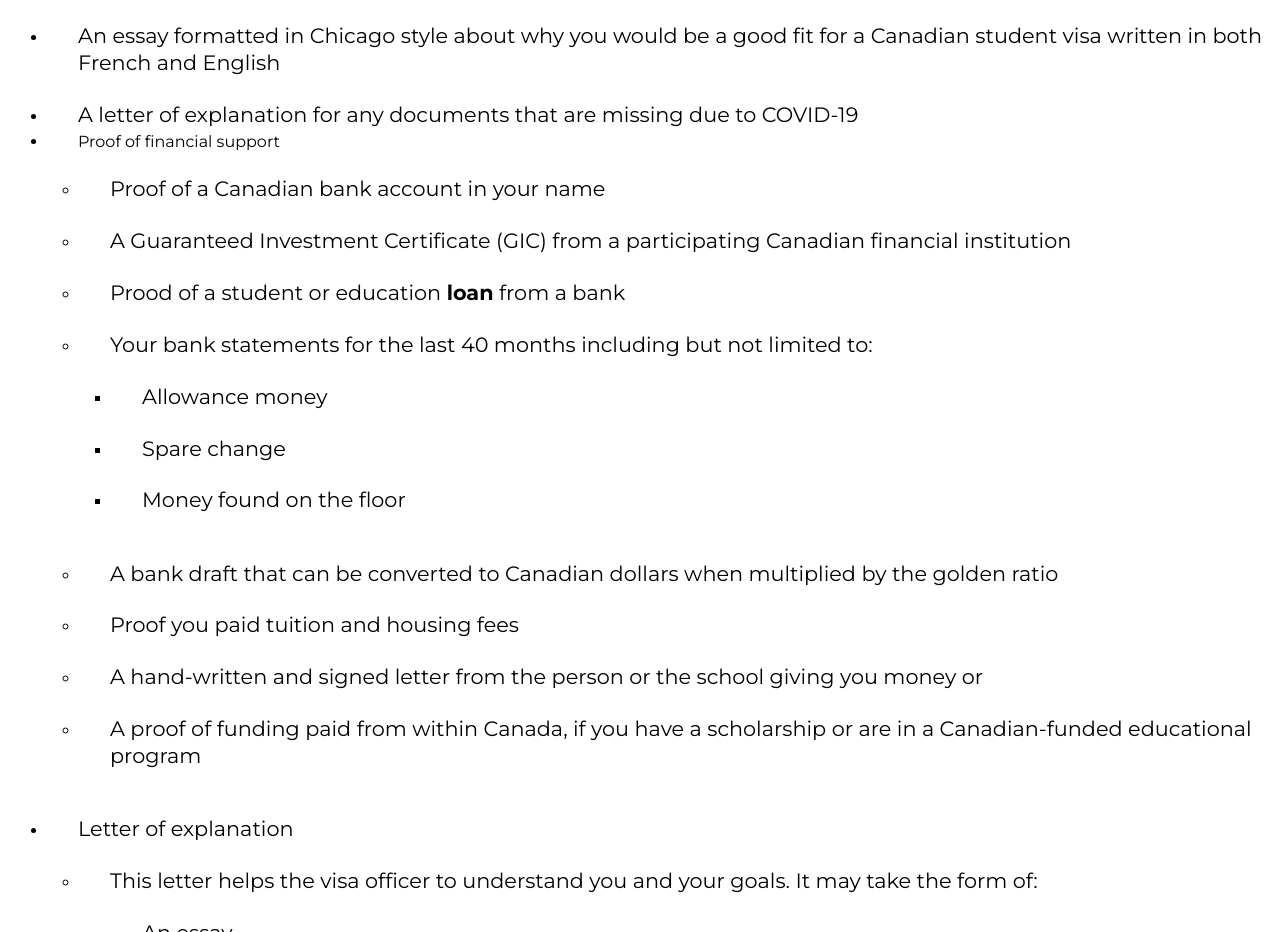
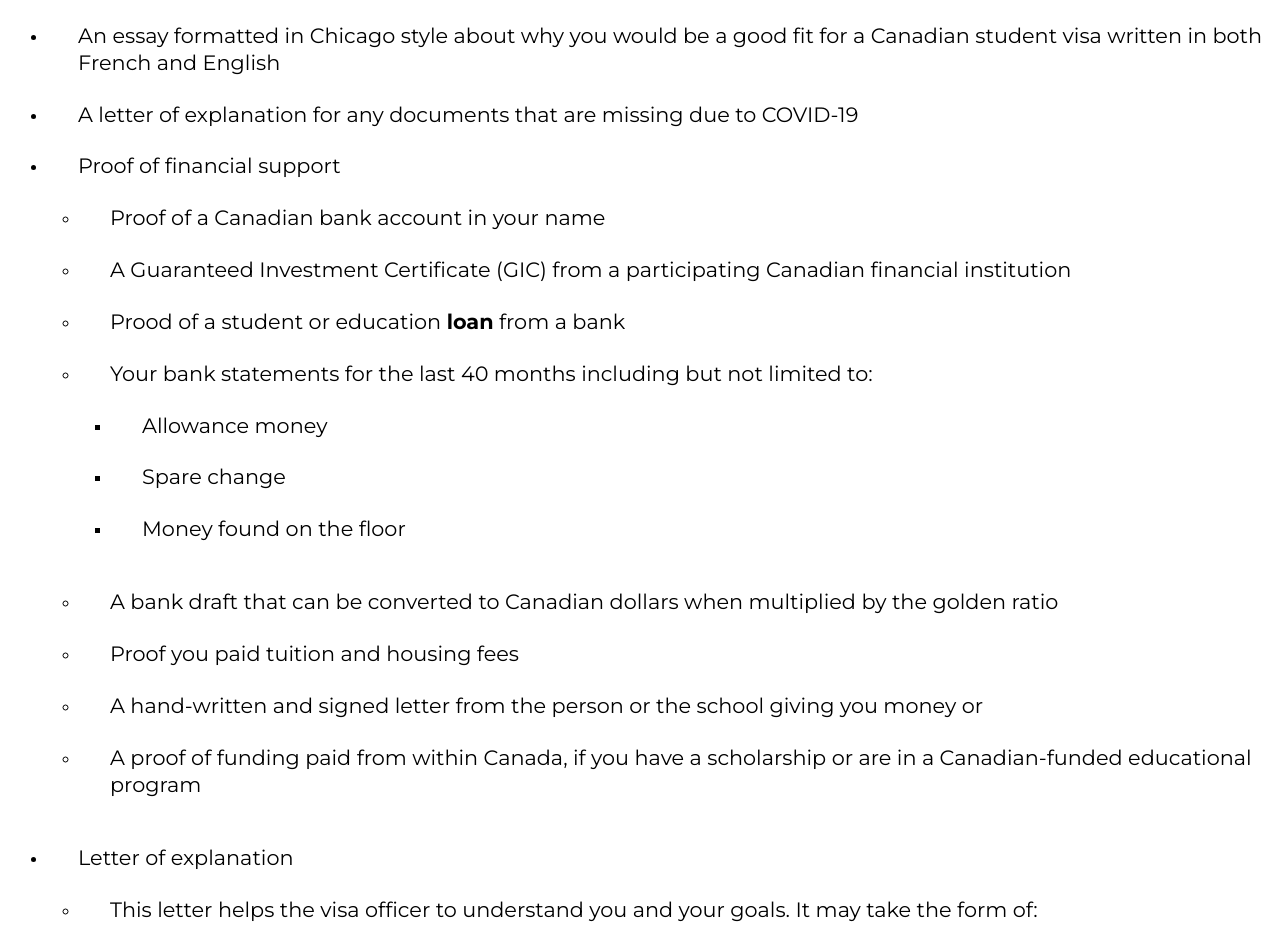
Before and after one commit to afod27/canada.github.io, a plain HTML site: page student.html in a window 1280 px wide. Shown: the part 784-1716 px from the top of the page. Drawn offline with Linux system fonts and the light colour scheme.

Commit message:
Update student.html

```diff
--- a/student.html
+++ b/student.html
@@ -63,7 +63,7 @@
         <li><p>Your attendance record of every year since kindergarten</p></li>
                 <li><p>An essay formatted in Chicago style about why you would be a good fit for a Canadian student visa written in both French and English</p></li>
         <li><p>A letter of explanation for any documents that are missing due to COVID-19</p></li>
-        <li>Proof of financial support</li>
+        <li><p>Proof of financial support</p></li>
             <ul>
                 <li><p>Proof of a Canadian bank account in your name</p></li>
                 <li><p>A Guaranteed Investment Certificate (GIC) from a participating Canadian financial institution</p></li>
```
